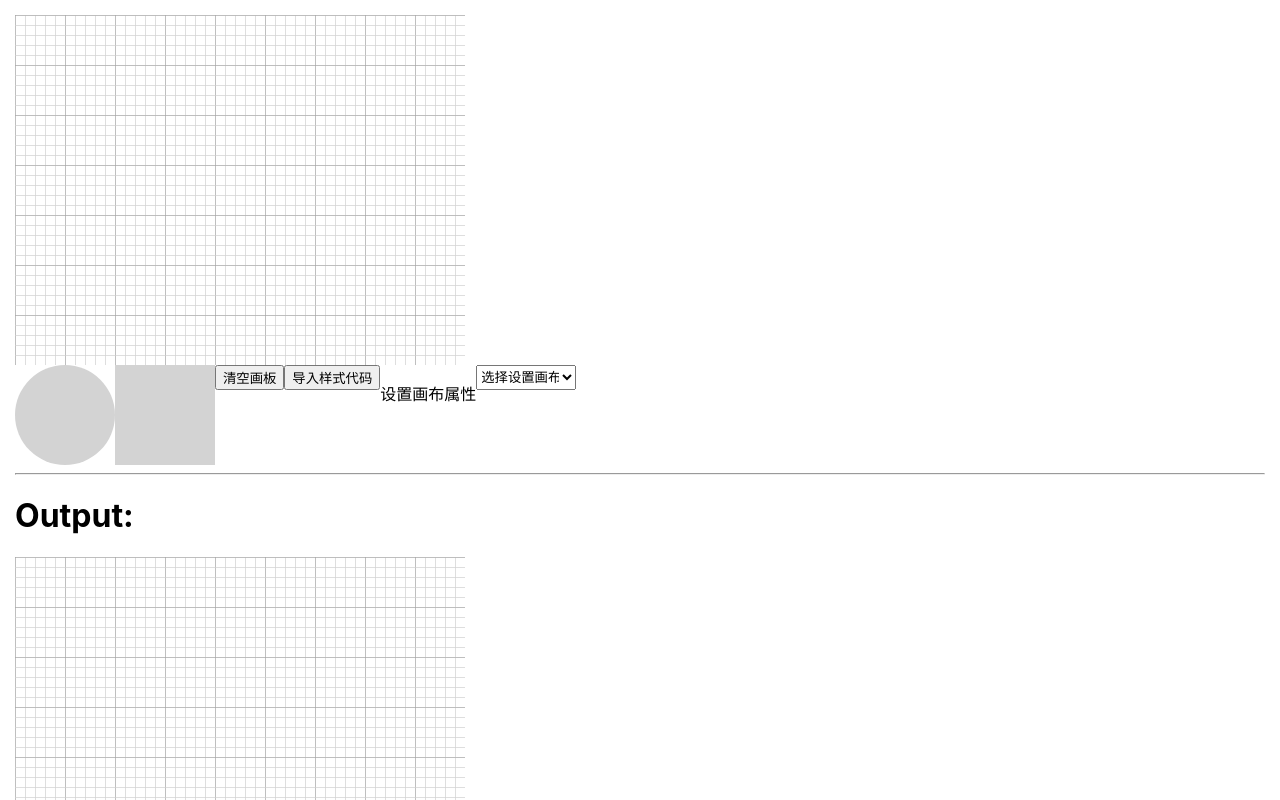
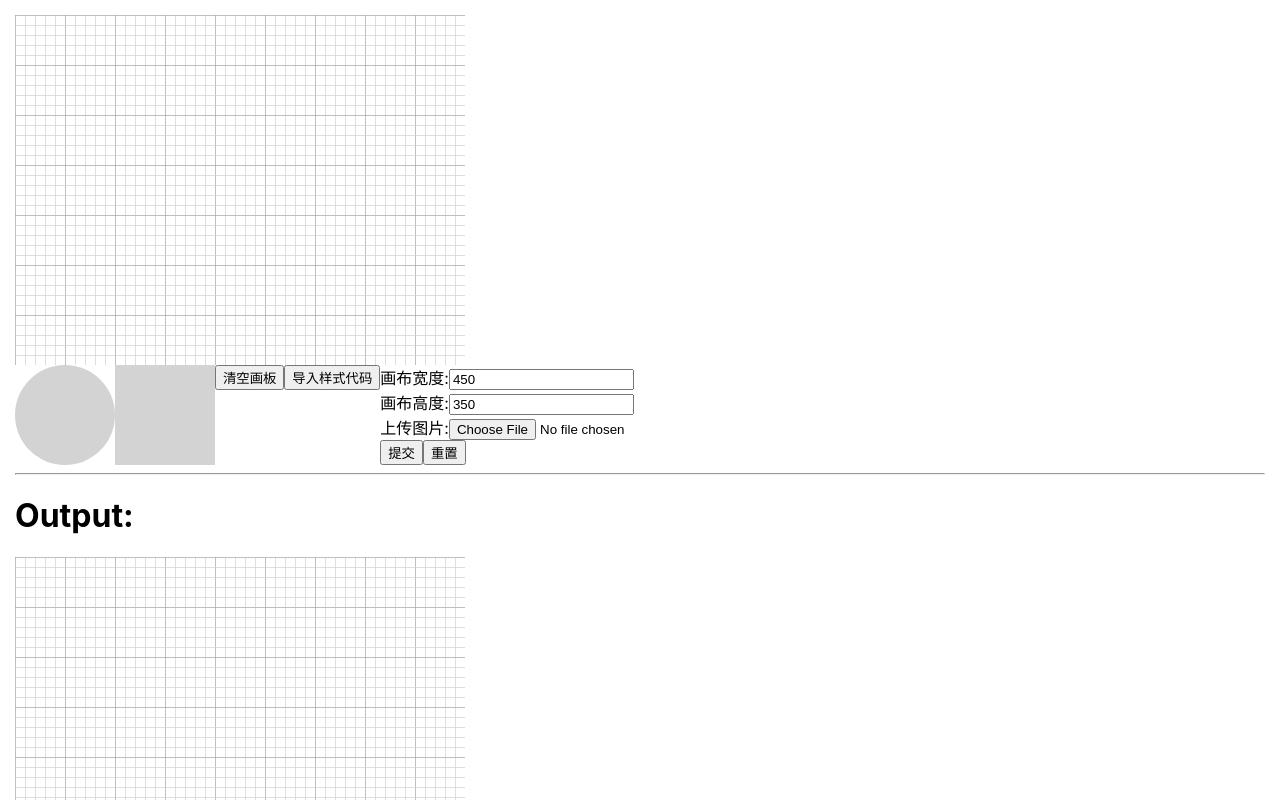
Before and after one commit to Mrooze-zeng/skeleton-screen-editor, a React (Create React App) app: page / in a window 1280 px wide. Shown: the top 800 px of the page. Built offline with nearby package versions, Linux system fonts and the light colour scheme.

Commit message:
删除图片生成canvas

```diff
--- a/src/components/BlockLists.js
+++ b/src/components/BlockLists.js
@@ -29,7 +29,6 @@ class BaseBlockList extends Component {
   }
   render() {
     const { children = "", style = {}, size = this._defaultSize } = this.props;
-    console.log(this.props);
     return (
       <div
         className={this._className}
--- a/src/components/BlockWrapper.js
+++ b/src/components/BlockWrapper.js
@@ -18,7 +18,7 @@ const BlockWrapper = function ({
   return (
     <Block
       id={id}
-      style={{ ...style, position: "absolute" }}
+      style={{ ...style, position: "absolute", opacity: 0.9 }}
       size={size}
       isactive={isActive ? isActive.toString() : undefined}
       onDoubleClick={() => onRemoveBlock(id)}
--- a/src/components/Canvas.js
+++ b/src/components/Canvas.js
@@ -1,5 +1,5 @@
 import { Children, cloneElement, useEffect, useRef } from "react";
-import { drawGrid, drawImage } from "../utils";
+import { drawGrid, drawImage, serializeWidthAndHeightOnStyle } from "../utils";
 
 const Canvas = function ({
   children,
@@ -12,7 +12,7 @@ const Canvas = function ({
 }) {
   const canvasRef = useRef();
   useEffect(() => {
-    drawImage(canvasRef.current, image);
+    drawImage(canvasRef.current, image, width, height);
     drawGrid(canvasRef.current);
   });
   const CanvasChildren = function ({ children, canvasRef }) {
@@ -23,7 +23,10 @@ const Canvas = function ({
     });
   };
   return (
-    <div className="playground-canvas" style={{ width: width, height: height }}>
+    <div
+      className="playground-canvas"
+      style={serializeWidthAndHeightOnStyle({ width: width, height: height })}
+    >
       <canvas
         width={width}
         height={height}
--- a/src/components/Playground.js
+++ b/src/components/Playground.js
@@ -89,6 +89,7 @@ const Playground = function ({
   useEffect(() => {
     onBlockChange(blocks);
   });
+  console.log(blocks);
   return (
     <>
       <Canvas
@@ -130,7 +131,7 @@ const Playground = function ({
           }, [])}
           onUpdateCanvas={useCallback((attrs) => {
             setCanvasAttr(attrs);
-            onCanvasChange(canvasAttr);
+            onCanvasChange(attrs);
           }, [])}
         />
       </div>
--- a/src/components/RenderResult.js
+++ b/src/components/RenderResult.js
@@ -1,3 +1,4 @@
+import { serializeWidthAndHeightOnStyle } from "../utils/index";
 import Canvas from "./Canvas";
 import "./RenderResult.scss";
 
@@ -95,7 +96,7 @@ const _generateStyles = function (blocks = [], width = 450, height = 350) {
   styles["width"] = width;
   styles["height"] = height;
   return [
-    styles,
+    serializeWidthAndHeightOnStyle(styles),
     _parseStyleToCode(backgroundImages, backgroundSizes, backgroundPositions),
   ];
 };
--- a/src/components/Settings.js
+++ b/src/components/Settings.js
@@ -1,4 +1,3 @@
-import { useState } from "react";
 import Form from "../Form";
 
 const RenderInput = function ({ type = "square" }) {
@@ -46,33 +45,62 @@ const RenderInput = function ({ type = "square" }) {
     ],
   ]);
   const Inputs = typeInputMap.get(type);
-  return <Inputs {...arguments} />;
+  const block = arguments[0] || {};
+  return <Inputs {...block.size} />;
 };
 
-const SetCanvasAccordingToImage = function ({
+const SetCanvasAccordingToWidthHeight = function ({
   height = 350,
   width = 450,
   onUpdateCanvas = function () {},
 }) {
-  const _handleSubmit = function (event) {
-    const reader = new FileReader();
-    const image = new Image();
-
-    image.onload = function () {
-      const data = {
-        width: image.width,
-        height: image.height,
-        image: image,
+  const _readImage = function (file) {
+    return new Promise((resolve, reject) => {
+      if (!file.name) {
+        return reject();
+      }
+      const reader = new FileReader();
+      reader.onload = function () {
+        const image = new Image();
+        image.onload = function () {
+          resolve(image);
+        };
+        image.src = this.result;
       };
-      onUpdateCanvas(data);
-    };
-    reader.onload = function () {
-      image.src = this.result;
-    };
-    reader.readAsDataURL(event.data.file);
+      reader.readAsDataURL(file);
+    });
+  };
+  const _handleSubmit = async function (event) {
+    try {
+      const image = await _readImage(event.data.file);
+      onUpdateCanvas({ ...event.data, image });
+    } catch (e) {
+      onUpdateCanvas({ ...event.data });
+    }
   };
   return (
     <Form onSubmit={_handleSubmit}>
+      <div>
+        <label htmlFor="">画布宽度:</label>
+        <input
+          type="text"
+          id="width"
+          name="width"
+          defaultValue={parseFloat(width)}
+          placeholder="请输入画布宽度"
+        />
+      </div>
+      <div>
+        <label htmlFor="">画布高度:</label>
+        <input
+          type="text"
+          id="height"
+          name="height"
+          defaultValue={parseFloat(height)}
+          placeholder="请输入画布高度"
+        />
+      </div>
+
       <div>
         <label htmlFor="image">上传图片:</label>
         <input type="file" accept="image/*" name="file" />
@@ -85,79 +113,6 @@ const SetCanvasAccordingToImage = function ({
   );
 };
 
-const SetCanvasAccordingToWidthHeight = function ({
-  height = 350,
-  width = 450,
-  onUpdateCanvas = function () {},
-}) {
-  const _handleSubmit = function (event) {
-    onUpdateCanvas(event.data);
-  };
-  return (
-    <Form onSubmit={_handleSubmit}>
-      <div>
-        <label htmlFor="">画布高度:</label>
-        <input
-          type="text"
-          id="height"
-          name="height"
-          defaultValue={parseFloat(height)}
-          placeholder="请输入画布高度"
-        />
-      </div>
-      <div>
-        <label htmlFor="">画布宽度:</label>
-        <input
-          type="text"
-          id="width"
-          name="width"
-          defaultValue={parseFloat(width)}
-          placeholder="请输入画布宽度"
-        />
-      </div>
-      <div>
-        <button type="submit">提交</button>
-        <button type="reset">重置</button>
-      </div>
-    </Form>
-  );
-};
-
-const CanvasSettings = function (props = {}) {
-  const [type, setType] = useState("");
-  const _handleSelect = function (event) {
-    setType(event.target.value);
-  };
-  const SettingForm = function (props = {}) {
-    const typeMap = new Map([
-      ["image", (props) => <SetCanvasAccordingToImage {...props} />],
-      ["wh", (props) => <SetCanvasAccordingToWidthHeight {...props} />],
-    ]);
-    const MForm = typeMap.get(props.type);
-    if (!MForm) {
-      return "";
-    }
-    return <MForm {...props} />;
-  };
-  return (
-    <>
-      <p>设置画布属性</p>
-      <select
-        name="type"
-        id="type"
-        onChange={_handleSelect}
-        placeholder="选择设置画布的方式"
-        style={{ width: 100, height: 25 }}
-      >
-        <option value="">选择设置画布的方式</option>
-        <option value="image">图片</option>
-        <option value="wh">宽高</option>
-      </select>
-      <SettingForm type={type} {...props} />
-    </>
-  );
-};
-
 const Settings = function ({
   currentBlock = {},
   canvasAttr = {},
@@ -166,7 +121,12 @@ const Settings = function ({
   onUpdateCanvas = function () {},
 }) {
   if (!currentBlock.id) {
-    return <CanvasSettings {...canvasAttr} onUpdateCanvas={onUpdateCanvas} />;
+    return (
+      <SetCanvasAccordingToWidthHeight
+        {...canvasAttr}
+        onUpdateCanvas={onUpdateCanvas}
+      />
+    );
   }
   const _handleSubmit = function (event) {
     onUpdateBlock(currentBlock.id, { ...currentBlock, size: event.data });
--- a/src/utils/index.js
+++ b/src/utils/index.js
@@ -33,13 +33,16 @@ const drawGrid = function (
   }
 };
 
-const drawImage = function (canvas, image) {
+const drawImage = function (canvas, image, width, height) {
   if (!image) {
     return;
   }
   const ctx = canvas.getContext("2d");
-  console.log(image);
-  ctx.drawImage(image, 0, 0);
+  ctx.drawImage(image, 0, 0, width, height);
 };
 
-export { drawGrid, drawImage };
+const serializeWidthAndHeightOnStyle = function (style) {
+  return { ...style, width: style.width + "px", height: style.height + "px" };
+};
+
+export { drawGrid, drawImage, serializeWidthAndHeightOnStyle };
```
